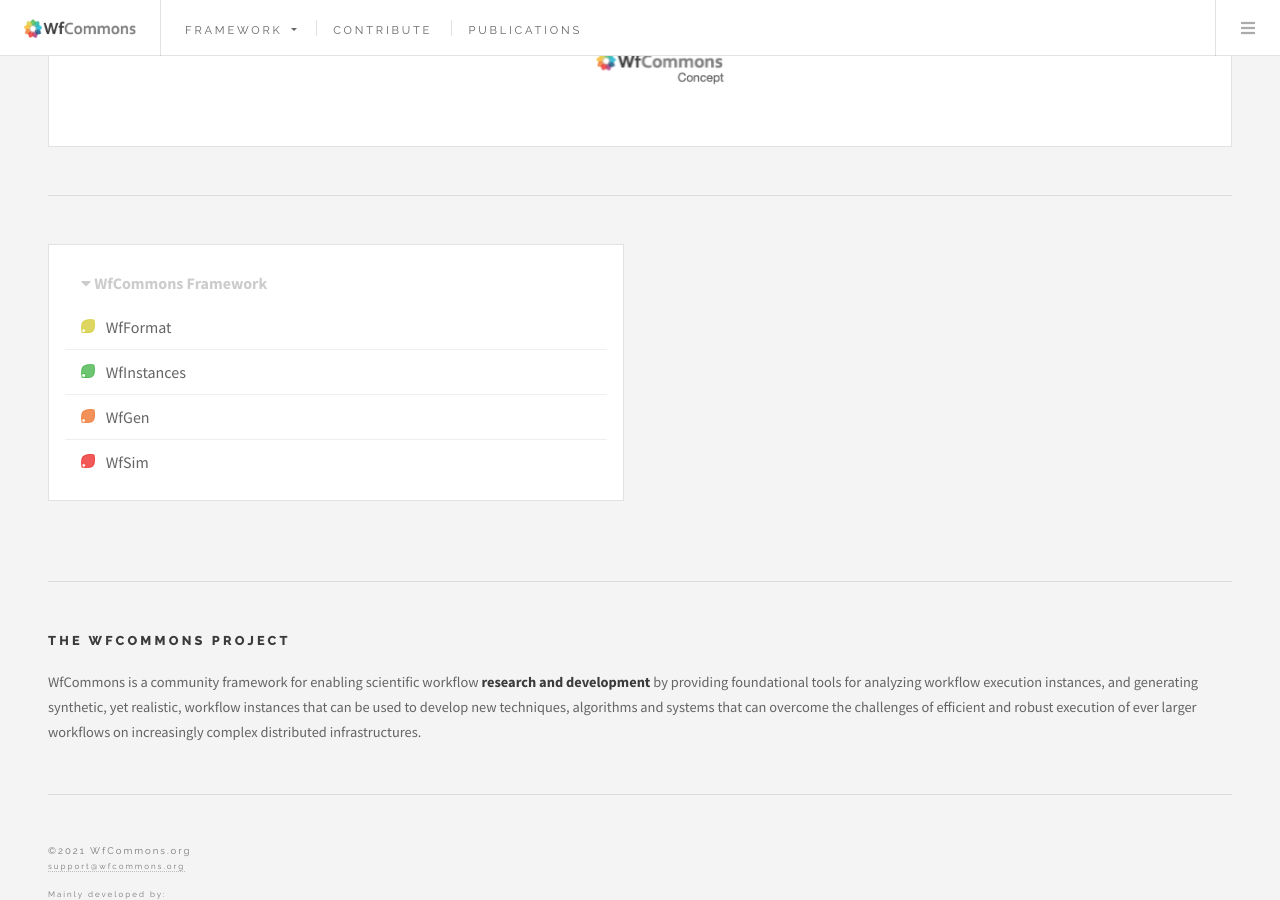
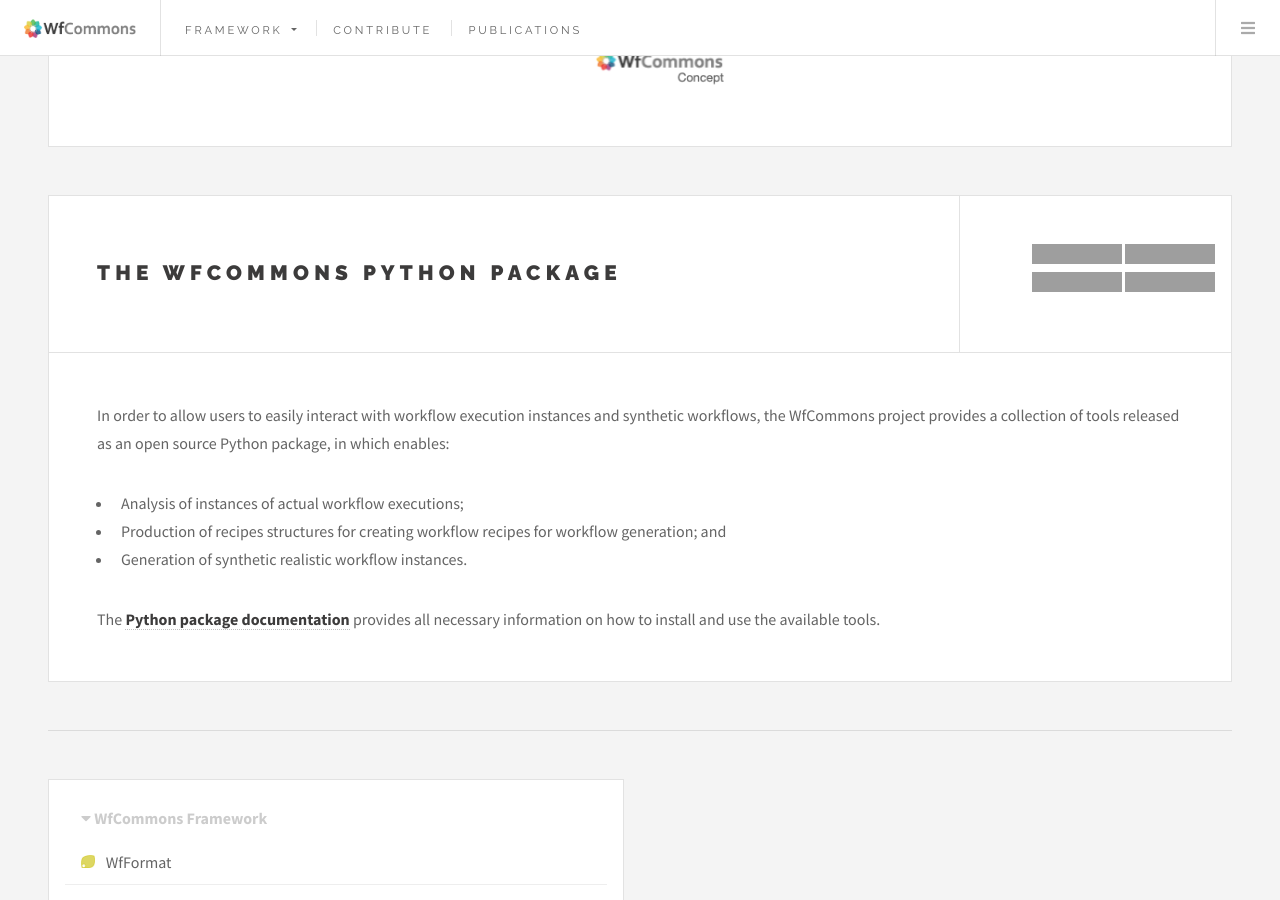
Before and after one commit to wfcommons/wfcommons.github.io, a Jekyll site: the page built from index.html, in a window 1280 px wide and 900 px high, scrolled down 1326 px. Built offline with Jekyll 4.4.1, drawn with Linux system fonts in a browser that asks for light colours; the list of posts is cut into pages by our own code; grey boxes are pictures that could not be loaded.

Commit message:
adding python package information

```diff
--- a/index.html
+++ b/index.html
@@ -70,6 +70,46 @@
         </p>
         <img src="/images/wfcommons-concept.png" alt="WfCommons Concept" style="max-width: 40em"/>
         <p></p>
+    </article>
+
+    <article class="post">
+        <header>
+            <div class="title">
+                <h2><a href="single.html">The WfCommons Python Package</a></h2>
+                <p></p>
+            </div>
+            <div class="meta" style="padding: 3em 1em">
+                <a href="https://badge.fury.io/py/wfcommons" target="_blank" style="border-bottom: 0">
+                    <img src="https://badge.fury.io/py/wfcommons.svg"/>
+                </a>
+                <a href="https://docs.wfcommons.org" target="_blank" style="border-bottom: 0">
+                    <img src="https://readthedocs.org/projects/wfcommons/badge/?version=latest"/>
+                </a>
+                <a href="https://github.com/wfcommons/wfcommons/blob/master/LICENSE" target="_blank"
+                   style="border-bottom: 0">
+                    <img src="https://img.shields.io/badge/License-LGPL%20v3-blue.svg"/>
+                </a>
+                <a href="https://github.com/wfcommons/wfcommons/actions" target="_blank" style="border-bottom: 0">
+                    <img src="https://github.com/wfcommons/wfcommons/workflows/Build/badge.svg"/>
+                </a>
+            </div>
+        </header>
+        <p>
+            In order to allow users to easily interact with workflow execution instances and
+            synthetic workflows, the WfCommons project provides a collection of tools
+            released as an open source Python package, in which enables:
+        </p>
+        <ul>
+            <li>Analysis of instances of actual workflow executions;</li>
+            <li>Production of recipes structures for creating workflow recipes for workflow generation; and</li>
+            <li>Generation of synthetic realistic workflow instances.</li>
+        </ul>
+        <p>
+            The <a href="https://docs.wfcommons.org" target="_blank"><strong>Python package documentation</strong></a>
+            provides all necessary information on how to install and use the available tools.
+        </p>
+        <footer>
+        </footer>
     </article>
 
     <!-- Post -->
```
Also changed, not shown: _data/traces.yml (+4 -4 lines).
